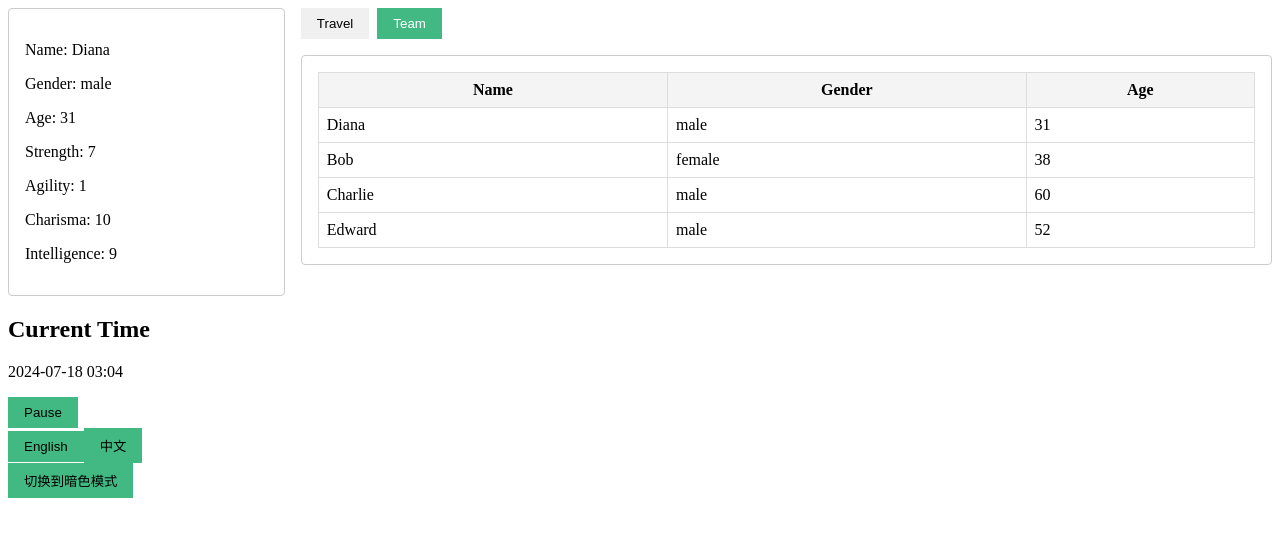
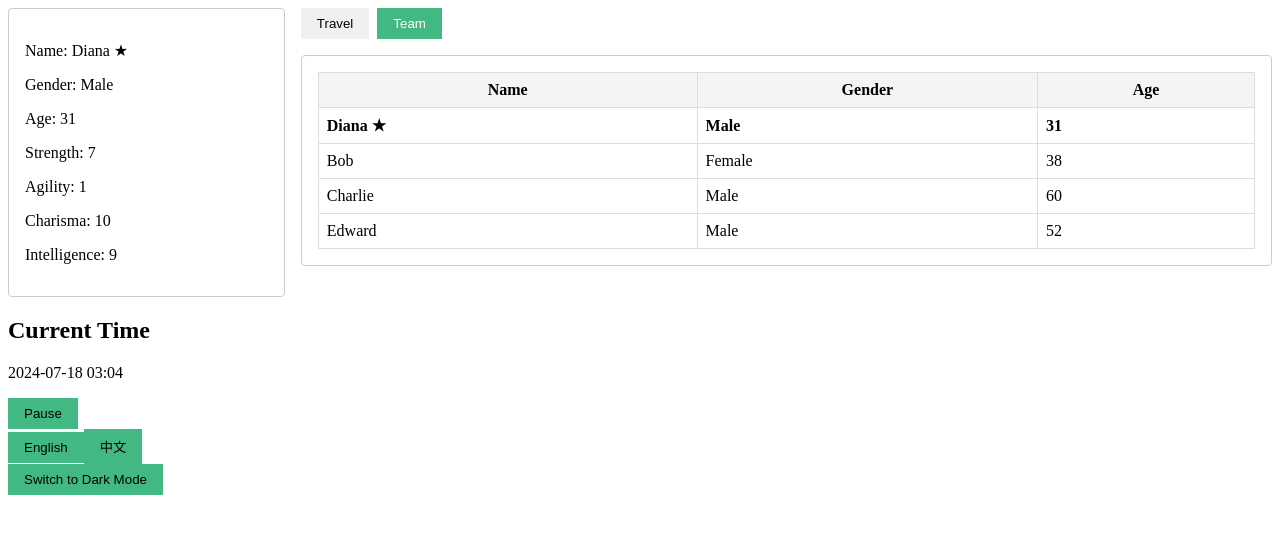
Before and after one commit to c1921/Drifting-Web, a Vue app: page / in a window 1280 px wide. Both pictures are taken after a click on the button "Team". Shown: the top 536 px of the page. Built offline with nearby package versions, Linux system fonts and the light colour scheme.

Commit message:
角色选中显示属性

```diff
--- a/src/App.vue
+++ b/src/App.vue
@@ -1,8 +1,8 @@
 <template>
   <div id="app">
     <div class="layout">
-      <CharacterPanel v-if="player" :character="player" />
-      <Tabs :team="team" />
+      <CharacterPanel v-if="selectedCharacter" :character="selectedCharacter" :isPlayer="isPlayer(selectedCharacter)" />
+      <Tabs :team="team" :player="player!" @memberSelected="selectCharacter" />
     </div>
     <h2>{{ $t('currentTime') }}</h2>
     <p>{{ formattedTime }}</p>
@@ -11,7 +11,7 @@
       <button @click="changeLanguage('en')">English</button>
       <button @click="changeLanguage('zh')">中文</button>
     </div>
-    <button @click="toggleTheme">{{ currentTheme === 'light' ? '切换到暗色模式' : '切换到亮色模式' }}</button>
+    <button @click="toggleTheme">{{ currentTheme === 'light' ? $t('switchToDarkMode') : $t('switchToLightMode') }}</button>
   </div>
 </template>
 
@@ -42,6 +42,7 @@ export default defineComponent({
 
     const player = ref<Character | null>(null);
     const team = ref<Character[]>([]);
+    const selectedCharacter = ref<Character | null>(null);
 
     const names = ['Alice', 'Bob', 'Charlie', 'Diana', 'Edward'];
     const genders = [t('male'), t('female')];
@@ -67,6 +68,15 @@ export default defineComponent({
       for (let i = 0; i < 3; i++) {
         team.value.push(generateCharacter());
       }
+      selectedCharacter.value = player.value;
+    };
+
+    const selectCharacter = (character: Character) => {
+      selectedCharacter.value = character;
+    };
+
+    const isPlayer = (character: Character) => {
+      return character.name === player.value?.name;
     };
 
     const currentTime = ref(new Date());
@@ -128,7 +138,7 @@ export default defineComponent({
       locale.value = lang;
     };
 
-    return { player, team, formattedTime, toggleTimer, isRunning, changeLanguage, t, toggleTheme, currentTheme };
+    return { player, team, selectedCharacter, formattedTime, toggleTimer, isRunning, changeLanguage, t, toggleTheme, currentTheme, selectCharacter, isPlayer };
   }
 });
 </script>
@@ -146,4 +156,8 @@ export default defineComponent({
   width: 80%;
   margin-left: 1rem;
 }
+
+* {
+  user-select: none; /* 禁止选择文本 */
+}
 </style>
--- a/src/components/CharacterPanel.vue
+++ b/src/components/CharacterPanel.vue
@@ -1,6 +1,6 @@
 <template>
   <div class="character-panel">
-    <p>{{ $t('name') }}: {{ character.name }}</p>
+    <p>{{ $t('name') }}: {{ character.name }} <span v-if="isPlayer">★</span></p>
     <p>{{ $t('gender') }}: {{ character.gender }}</p>
     <p>{{ $t('age') }}: {{ character.age }}</p>
     <p>{{ $t('strength') }}: {{ character.strength }}</p>
@@ -29,6 +29,10 @@ export default defineComponent({
     character: {
       type: Object as PropType<Character>,
       required: true
+    },
+    isPlayer: {
+      type: Boolean,
+      required: true
     }
   }
 });
@@ -39,5 +43,6 @@ export default defineComponent({
   padding: 1rem;
   border: 1px solid #ccc;
   border-radius: 4px;
+  user-select: none; /* 禁止选择文本 */
 }
 </style>
--- a/src/components/Tabs.vue
+++ b/src/components/Tabs.vue
@@ -16,8 +16,8 @@
             </tr>
           </thead>
           <tbody>
-            <tr v-for="member in team" :key="member.name">
-              <td>{{ member.name }}</td>
+            <tr v-for="member in team" :key="member.name" @click="selectMember(member)" :class="{ player: isPlayer(member) }">
+              <td>{{ member.name }} <span v-if="isPlayer(member)">★</span></td>
               <td>{{ member.gender }}</td>
               <td>{{ member.age }}</td>
             </tr>
@@ -43,16 +43,29 @@ export default defineComponent({
     team: {
       type: Array as PropType<Character[]>,
       required: true
+    },
+    player: {
+      type: Object as PropType<Character>,
+      required: true
     }
   },
-  setup() {
+  emits: ['memberSelected'],
+  setup(props, { emit }) {
     const selectedTab = ref('travel');
 
     const selectTab = (tab: string) => {
       selectedTab.value = tab;
     };
 
-    return { selectedTab, selectTab };
+    const selectMember = (member: Character) => {
+      emit('memberSelected', member);
+    };
+
+    const isPlayer = (member: Character) => {
+      return member.name === props.player.name;
+    };
+
+    return { selectedTab, selectTab, selectMember, isPlayer };
   }
 });
 </script>
@@ -100,4 +113,16 @@ th, td {
 th {
   background-color: #f4f4f4;
 }
+
+tr {
+  cursor: pointer; /* 鼠标悬停时显示指针 */
+}
+
+tr.player {
+  font-weight: bold; /* 玩家角色加粗显示 */
+}
+
+* {
+  user-select: none; /* 禁止选择文本 */
+}
 </style>
--- a/src/i18n/index.ts
+++ b/src/i18n/index.ts
@@ -15,7 +15,11 @@ const messages = {
     travel: 'Travel',
     team: 'Team',
     travelContent: 'Travel content goes here...',
-    teamContent: 'Team content goes here...'
+    teamContent: 'Team content goes here...',
+    switchToDarkMode: 'Switch to Dark Mode',
+    switchToLightMode: 'Switch to Light Mode',
+    male: 'Male',
+    female: 'Female'
   },
   zh: {
     name: '名字',
@@ -31,7 +35,11 @@ const messages = {
     travel: '旅行',
     team: '团队',
     travelContent: '旅行内容在此...',
-    teamContent: '团队内容在此...'
+    teamContent: '团队内容在此...',
+    switchToDarkMode: '切换到暗色模式',
+    switchToLightMode: '切换到亮色模式',
+    male: '男',
+    female: '女'
   }
 };
 
```
